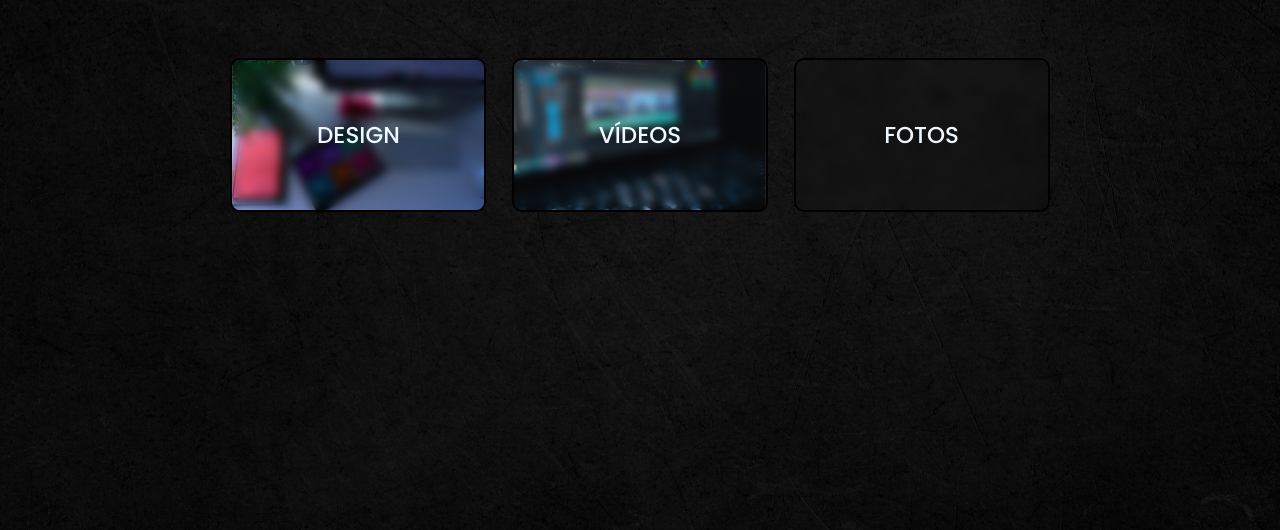
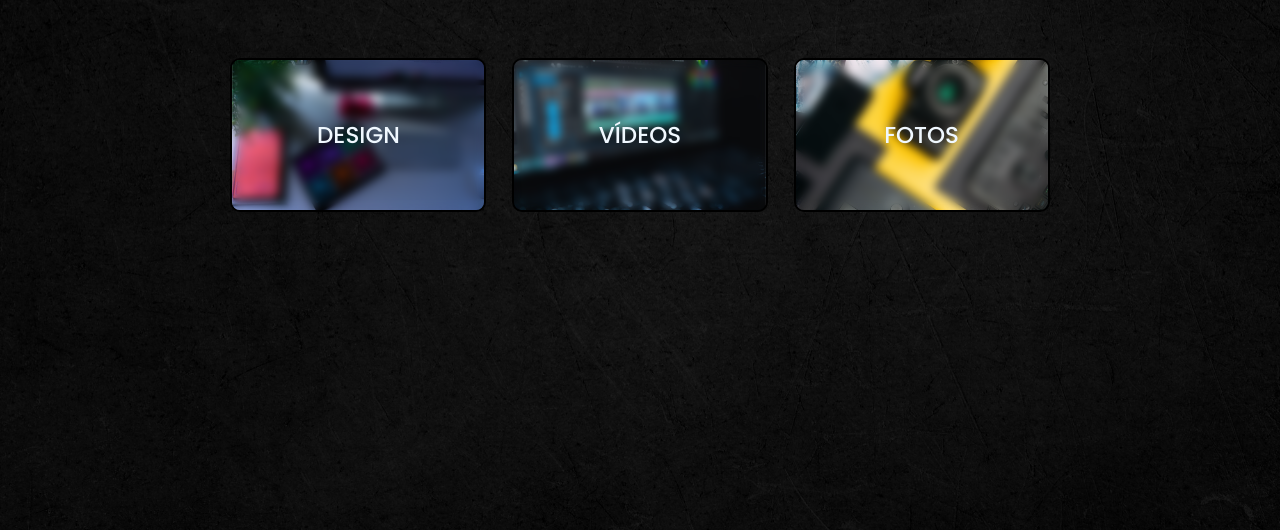
Before and after one commit to Viniciustbs/meu-site, a plain HTML site: page pages/portfolio.html in a window 1280 px wide. Shown: the part 270-800 px from the top of the page. Drawn offline with nearby package versions, Linux system fonts and the light colour scheme; the site is published under a folder, as on GitHub Pages, so addresses that start at the root find nothing.

Commit message:
Update portfolio.css

```diff
--- a/pages/portfolio.css
+++ b/pages/portfolio.css
@@ -55,7 +55,7 @@ transition: 0.2s all;
 }
 
 .fotos {
-    background-image: url(/img/FOTOGRAFIA.jpg);
+    background-image: url(../img/FOTOGRAFIA.jpg);
     background-size: cover;
     background-position: center;
 }
```
